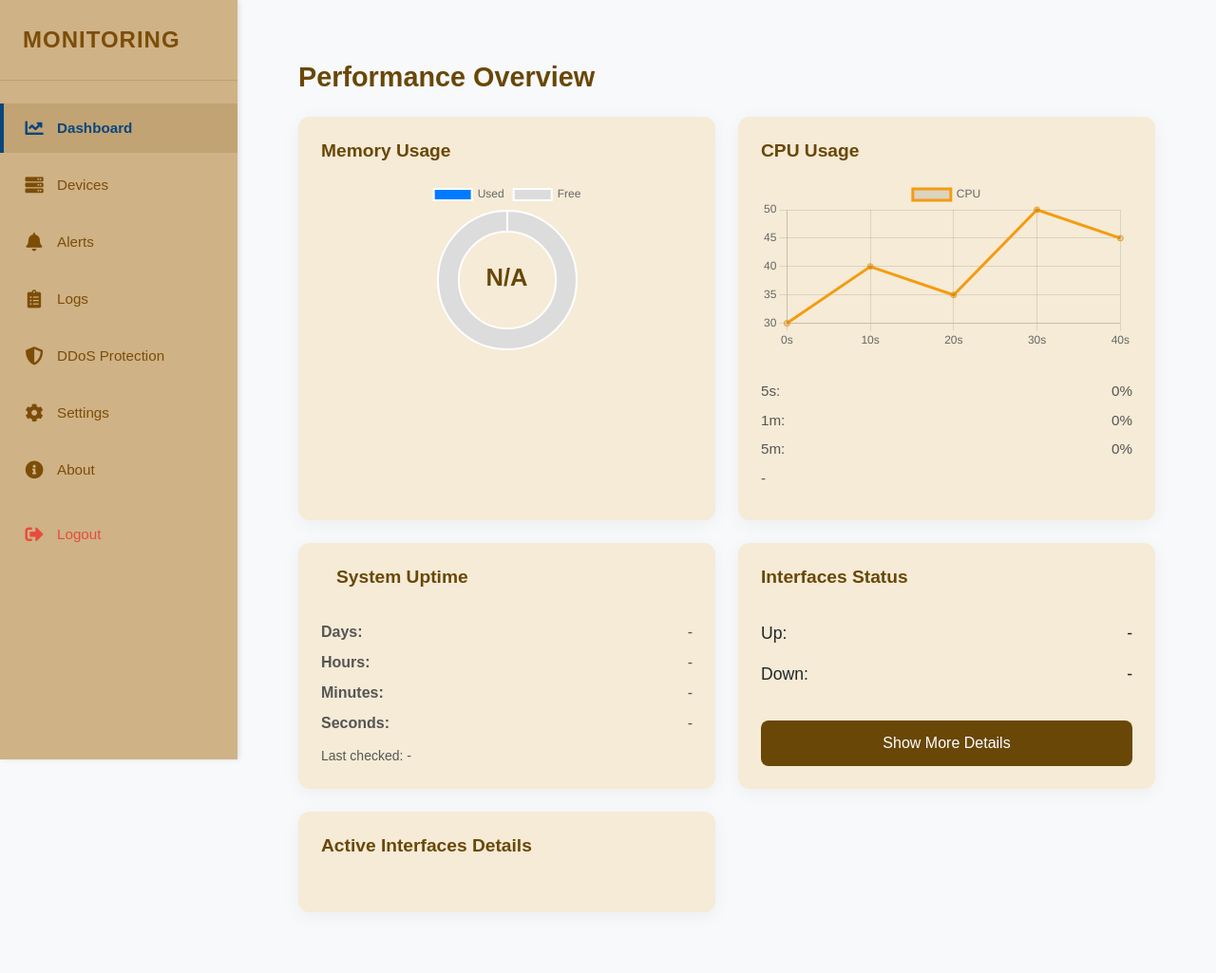
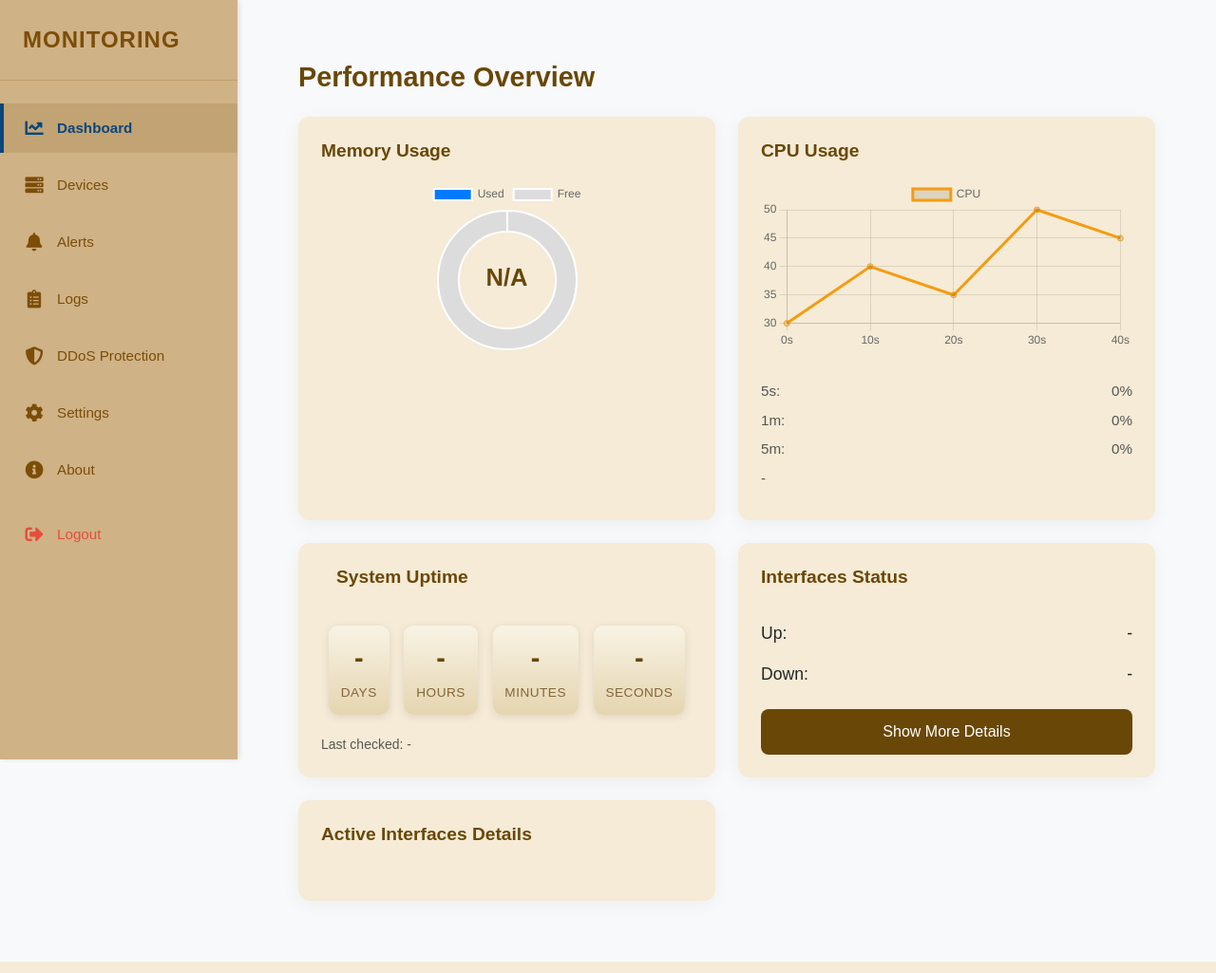
Before and after one commit to Omar23232/Oversee-backend, a Django app: page /dashboard/ in a window 1280 px wide. Shown: the whole page at 95% size. Run offline with Django 5.2, Linux system fonts and the light colour scheme; a user stored in the database is signed in; data that the repository does not hold is empty.

Commit message:
edditing uptime api inside dasboard

```diff
--- a/Oversee_backend/login/services/ddos_detection_service.py
+++ b/Oversee_backend/login/services/ddos_detection_service.py
@@ -12,7 +12,7 @@ class DDoSDetectionService:
             try:
                 response = requests.get(
                     self.api_url,
-                    timeout=5)
+                    timeout=3)
 
                 print(f"API call made to {self.api_url}, status: {response.status_code}")
             except requests.exceptions.RequestException as e:
--- a/Oversee_backend/login/services/execute_command.py
+++ b/Oversee_backend/login/services/execute_command.py
@@ -11,8 +11,8 @@ class CiscoCommandExecutor:
     def __init__(self, device_ip):
         self.device_ip = device_ip
         self.base_url = f"https://{device_ip}/webui/rest/execCliCommand"
-        self.csrf_token = "94505b1351207e839ebf25e42274cd9021ded781"
-        self.auth_cookie = "Auth=cisco:1749586316:0:15:4294967295:6d29169f268c8753fb861ee4bc9b9992b922a0ebcb1e93c32b08ec608a0805bdeca92a1a6347ff0845c4c62dffebd31fea17dab94316d7a87cd29c3d310772ab1c9b0316d212841abf25e98cc8ca84d27da228be947e45208d1f378fb348ab3f:d72fa48fde8c8b2c690156b30c4894012834e50b0e045ffbc141777a8669bab7"
+        self.csrf_token = "1381a81f9b146261af250c29f1f8a5f4093de1ad"
+        self.auth_cookie = "Auth=cisco:1750694188:0:15:4294967295:815e2f9b5a1953982ba7d8826da35146071d53b7676378c0990065872dda23ede0932c979a811b94e9009901b3cd3538dd97e2c80db07d8cb09bb1aff3c6fe2ae48d8e3501df746f4cace63a6cde10595b25ece58c1c50d35b30c14beef122e8:cd0120db88002e3c8fa22001b07ffe476bace9160ae0c3417fb1202ad13ceaba"
     def execute(self, cli_command, user=None):
         try:
             # Encode command
--- a/Oversee_backend/login/static/login/css/dashboard.css
+++ b/Oversee_backend/login/static/login/css/dashboard.css
@@ -269,3 +269,47 @@ body {
     50% { opacity: 0.7; }
     100% { opacity: 1; }
 }
+
+/* Uptime Display Styling */
+.uptime-container {
+    display: flex;
+    justify-content: space-around;
+    margin: 1rem 0;
+    flex-wrap: wrap;
+}
+
+.uptime-box {
+    text-align: center;
+    padding: 0.8rem;
+    border-radius: 10px;
+    min-width: 60px;
+    background: linear-gradient(to bottom, #f8f3e5, #e5d5b0);
+    box-shadow: 0 2px 10px rgba(0, 0, 0, 0.1);
+    margin: 0.3rem;
+    transition: all 0.3s ease;
+}
+
+.uptime-box:hover {
+    transform: translateY(-3px);
+    box-shadow: 0 4px 15px rgba(0, 0, 0, 0.15);
+}
+
+.uptime-value {
+    font-size: 1.8rem;
+    font-weight: 700;
+    color: #694707;
+    margin-bottom: 0.3rem;
+}
+
+.uptime-label {
+    font-size: 0.85rem;
+    color: #836538;
+    font-weight: 500;
+    text-transform: uppercase;
+    letter-spacing: 0.5px;
+}
+
+/* Add a subtle animation for when uptime values update */
+.uptime-value.updating {
+    animation: pulse 1s ease;
+}
--- a/Oversee_backend/login/templates/login/dashboard.html
+++ b/Oversee_backend/login/templates/login/dashboard.html
@@ -68,17 +68,27 @@
                         <p>5m: <span id="cpu-5m">0%</span></p>
                         <p class="update-time" id="cpu-timestamp">-</p>
                     </div>
-                </div>
-
-                <!-- Uptime -->
+                </div>                <!-- Uptime -->
                 <div class="card metric-card">
                     <h3><i class="bi bi-clock-history me-2"></i>System Uptime</h3>
-                    <ul id="uptime-list" class="list-unstyled mb-1">
-                        <li><strong>Days:</strong> <span id="uptime-days">-</span></li>
-                        <li><strong>Hours:</strong> <span id="uptime-hours">-</span></li>
-                        <li><strong>Minutes:</strong> <span id="uptime-minutes">-</span></li>
-                        <li><strong>Seconds:</strong> <span id="uptime-seconds">-</span></li>
-                    </ul>
+                    <div class="uptime-container">
+                        <div class="uptime-box">
+                            <div class="uptime-value" id="uptime-days">-</div>
+                            <div class="uptime-label">Days</div>
+                        </div>
+                        <div class="uptime-box">
+                            <div class="uptime-value" id="uptime-hours">-</div>
+                            <div class="uptime-label">Hours</div>
+                        </div>
+                        <div class="uptime-box">
+                            <div class="uptime-value" id="uptime-minutes">-</div>
+                            <div class="uptime-label">Minutes</div>
+                        </div>
+                        <div class="uptime-box">
+                            <div class="uptime-value" id="uptime-seconds">-</div>
+                            <div class="uptime-label">Seconds</div>
+                        </div>
+                    </div>
                     <small class="text-muted" id="uptime-timestamp">Last checked: -</small>
                 </div>
 
```
Also changed, not shown: Oversee_backend/login/static/login/js/script.js (+76 -7 lines).
